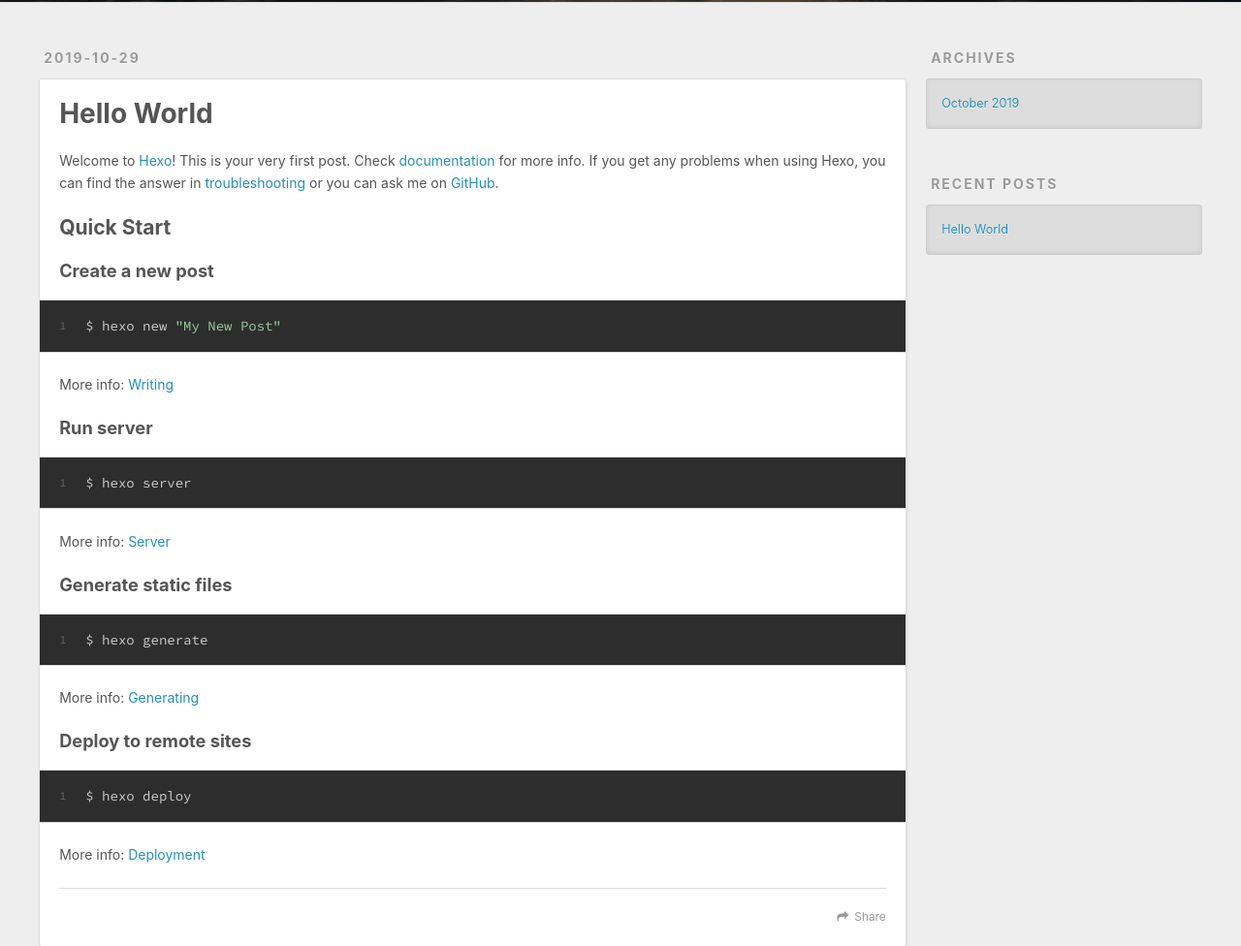
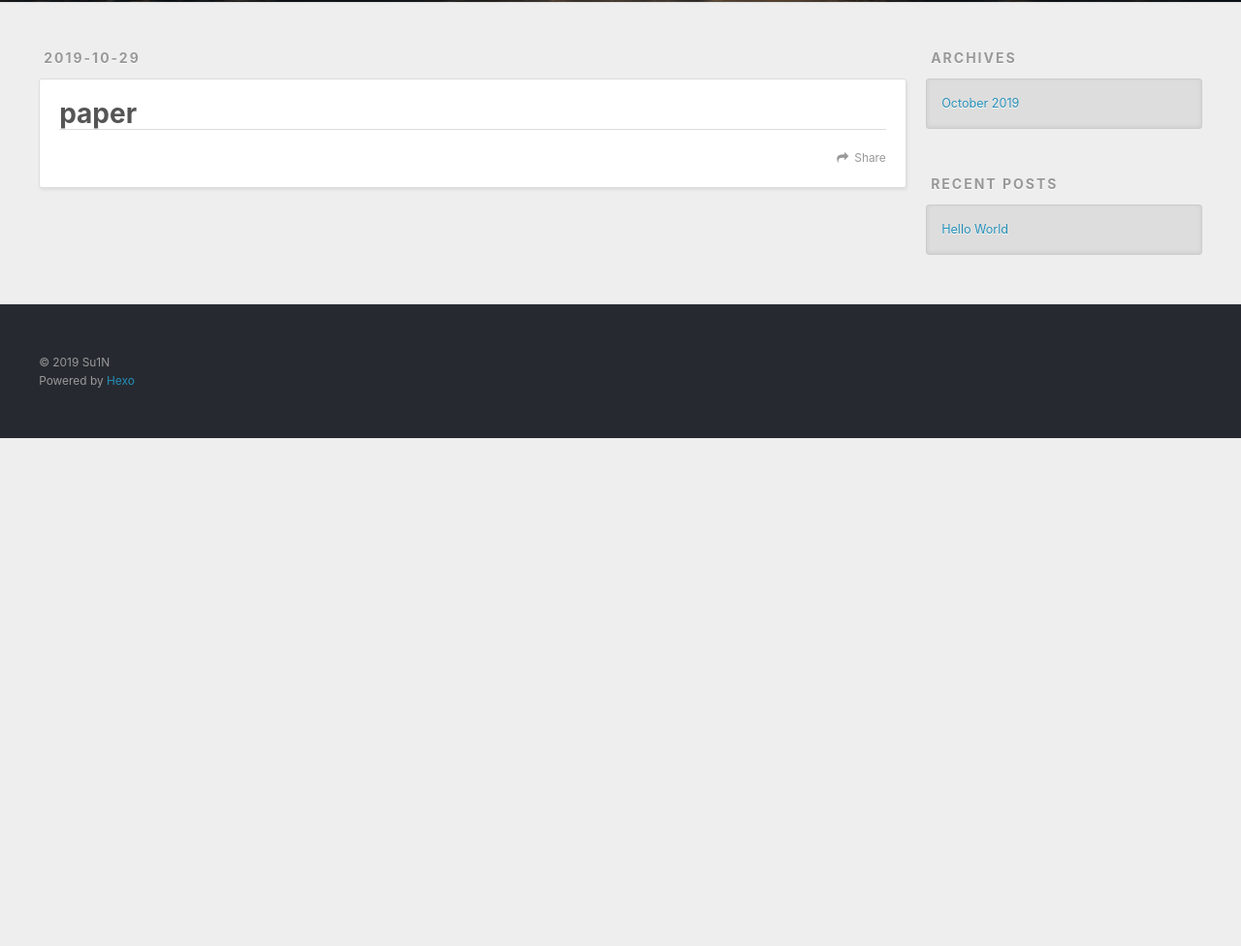
Before and after one commit to Su1N/su1n.github.com, a plain HTML site: page paper/index.html in a window 1280 px wide. Shown: the part 298-1274 px from the top of the page at 97% size. After the commit the page ends 800 px from the top, so only its background shows below. Drawn offline with nearby package versions, Linux system fonts and the light colour scheme.

```diff
--- a/index.html
+++ b/paper/index.html
@@ -5,13 +5,14 @@
 
 
 
-  <title>Su1N&#39;s B1oG</title>
+  <title>paper | Su1N&#39;s B1oG</title>
   <meta name="viewport" content="width=device-width, initial-scale=1, maximum-scale=1">
   <meta property="og:type" content="website">
-<meta property="og:title" content="Su1N&#39;s B1oG">
-<meta property="og:url" content="http:&#x2F;&#x2F;yoursite.com&#x2F;index.html">
+<meta property="og:title" content="paper">
+<meta property="og:url" content="http:&#x2F;&#x2F;yoursite.com&#x2F;paper&#x2F;index.html">
 <meta property="og:site_name" content="Su1N&#39;s B1oG">
 <meta property="og:locale" content="en">
+<meta property="og:updated_time" content="2019-10-29T07:15:39.177Z">
 <meta name="twitter:card" content="summary">
 
     <link rel="alternate" href="/atom.xml" title="Su1N&#39;s B1oG" type="application/atom+xml">
@@ -59,12 +60,10 @@
   </div>
 </header>
       <div class="outer">
-        <section id="main">
-
-    <article id="post-hello-world" class="article article-type-post" itemscope itemprop="blogPost">
+        <section id="main"><article id="page-" class="article article-type-page" itemscope itemprop="blogPost">
   <div class="article-meta">
-    <a href="/2019/10/29/hello-world/" class="article-date">
-  <time datetime="2019-10-29T06:38:03.381Z" itemprop="datePublished">2019-10-29</time>
+    <a href="/paper/index.html" class="article-date">
+  <time datetime="2019-10-29T07:15:39.000Z" itemprop="datePublished">2019-10-29</time>
 </a>
 
   </div>
@@ -74,8 +73,8 @@
       <header class="article-header">
 
 
-    <h1 itemprop="name">
-      <a class="article-title" href="/2019/10/29/hello-world/">Hello World</a>
+    <h1 class="article-title" itemprop="name">
+      paper
     </h1>
 
 
@@ -83,34 +82,19 @@
 
     <div class="article-entry" itemprop="articleBody">
 
-        <p>Welcome to <a href="https://hexo.io/" target="_blank" rel="noopener">Hexo</a>! This is your very first post. Check <a href="https://hexo.io/docs/" target="_blank" rel="noopener">documentation</a> for more info. If you get any problems when using Hexo, you can find the answer in <a href="https://hexo.io/docs/troubleshooting.html" target="_blank" rel="noopener">troubleshooting</a> or you can ask me on <a href="https://github.com/hexojs/hexo/issues" target="_blank" rel="noopener">GitHub</a>.</p>
-<h2 id="Quick-Start"><a href="#Quick-Start" class="headerlink" title="Quick Start"></a>Quick Start</h2><h3 id="Create-a-new-post"><a href="#Create-a-new-post" class="headerlink" title="Create a new post"></a>Create a new post</h3><figure class="highlight bash"><table><tr><td class="gutter"><pre><span class="line">1</span><br></pre></td><td class="code"><pre><span class="line">$ hexo new <span class="string">"My New Post"</span></span><br></pre></td></tr></table></figure>
-
-<p>More info: <a href="https://hexo.io/docs/writing.html" target="_blank" rel="noopener">Writing</a></p>
-<h3 id="Run-server"><a href="#Run-server" class="headerlink" title="Run server"></a>Run server</h3><figure class="highlight bash"><table><tr><td class="gutter"><pre><span class="line">1</span><br></pre></td><td class="code"><pre><span class="line">$ hexo server</span><br></pre></td></tr></table></figure>
-
-<p>More info: <a href="https://hexo.io/docs/server.html" target="_blank" rel="noopener">Server</a></p>
-<h3 id="Generate-static-files"><a href="#Generate-static-files" class="headerlink" title="Generate static files"></a>Generate static files</h3><figure class="highlight bash"><table><tr><td class="gutter"><pre><span class="line">1</span><br></pre></td><td class="code"><pre><span class="line">$ hexo generate</span><br></pre></td></tr></table></figure>
-
-<p>More info: <a href="https://hexo.io/docs/generating.html" target="_blank" rel="noopener">Generating</a></p>
-<h3 id="Deploy-to-remote-sites"><a href="#Deploy-to-remote-sites" class="headerlink" title="Deploy to remote sites"></a>Deploy to remote sites</h3><figure class="highlight bash"><table><tr><td class="gutter"><pre><span class="line">1</span><br></pre></td><td class="code"><pre><span class="line">$ hexo deploy</span><br></pre></td></tr></table></figure>
-
-<p>More info: <a href="https://hexo.io/docs/deployment.html" target="_blank" rel="noopener">Deployment</a></p>
 
 
     </div>
     <footer class="article-footer">
-      <a data-url="http://yoursite.com/2019/10/29/hello-world/" data-id="ck2bhkq3k0000h4k2fa9uc8kd" class="article-share-link">Share</a>
+      <a data-url="http://yoursite.com/paper/index.html" data-id="ck2bsv3ht0001h4k2197q1e7k" class="article-share-link">Share</a>
 
 
     </footer>
   </div>
 
-</article>
 
 
-
-
+</article>
 
 </section>
 
```
Also changed, not shown: 2019/10/29/hello-world/index.html (+1 -1 lines).
